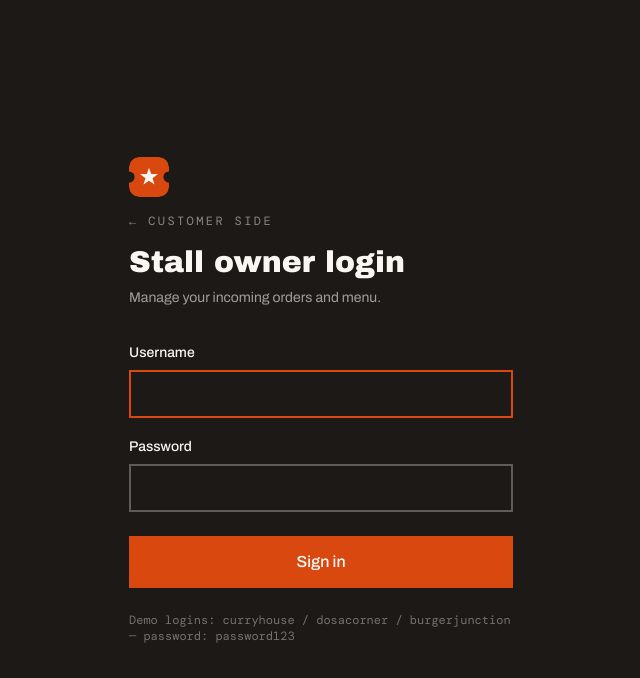
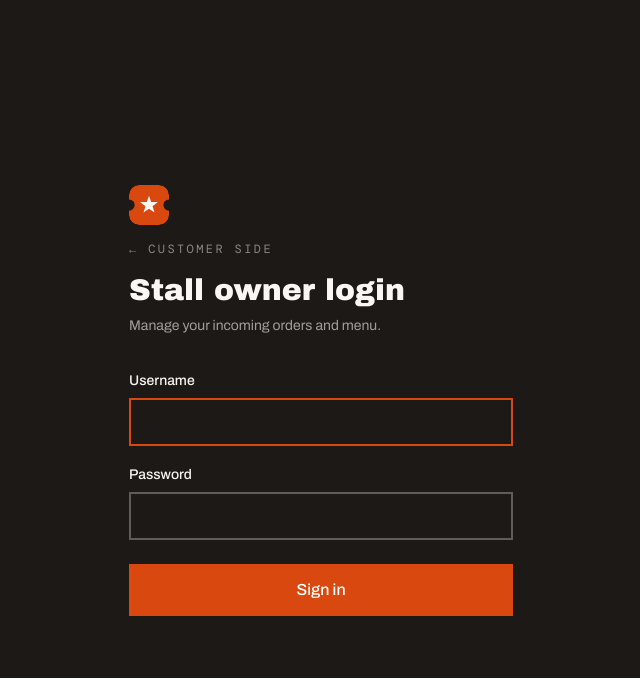
Before and after one commit to RajarsiGit/stall-order-system, a React (Vite) app in the folder client/: page /owner/login in a window 1280 px wide. Shown: the top 678 px of the page, without its empty margins (319-959 px from the left). Built offline with nearby package versions, Linux system fonts and the light colour scheme.

Commit message:
feat: remove demo login information from Admin and Owner login pages

```diff
--- a/client/src/pages/AdminLogin.jsx
+++ b/client/src/pages/AdminLogin.jsx
@@ -69,8 +69,6 @@ export default function AdminLogin() {
             {submitting ? 'Signing in…' : 'Sign in'}
           </button>
         </form>
-
-        <p className="mt-6 font-mono text-xs text-paper/40">Demo login: admin — password: admin123</p>
       </div>
     </div>
   );
--- a/client/src/pages/OwnerLogin.jsx
+++ b/client/src/pages/OwnerLogin.jsx
@@ -69,10 +69,6 @@ export default function OwnerLogin() {
             {submitting ? 'Signing in…' : 'Sign in'}
           </button>
         </form>
-
-        <p className="mt-6 font-mono text-xs text-paper/40">
-          Demo logins: curryhouse / dosacorner / burgerjunction — password: password123
-        </p>
       </div>
     </div>
   );
```
